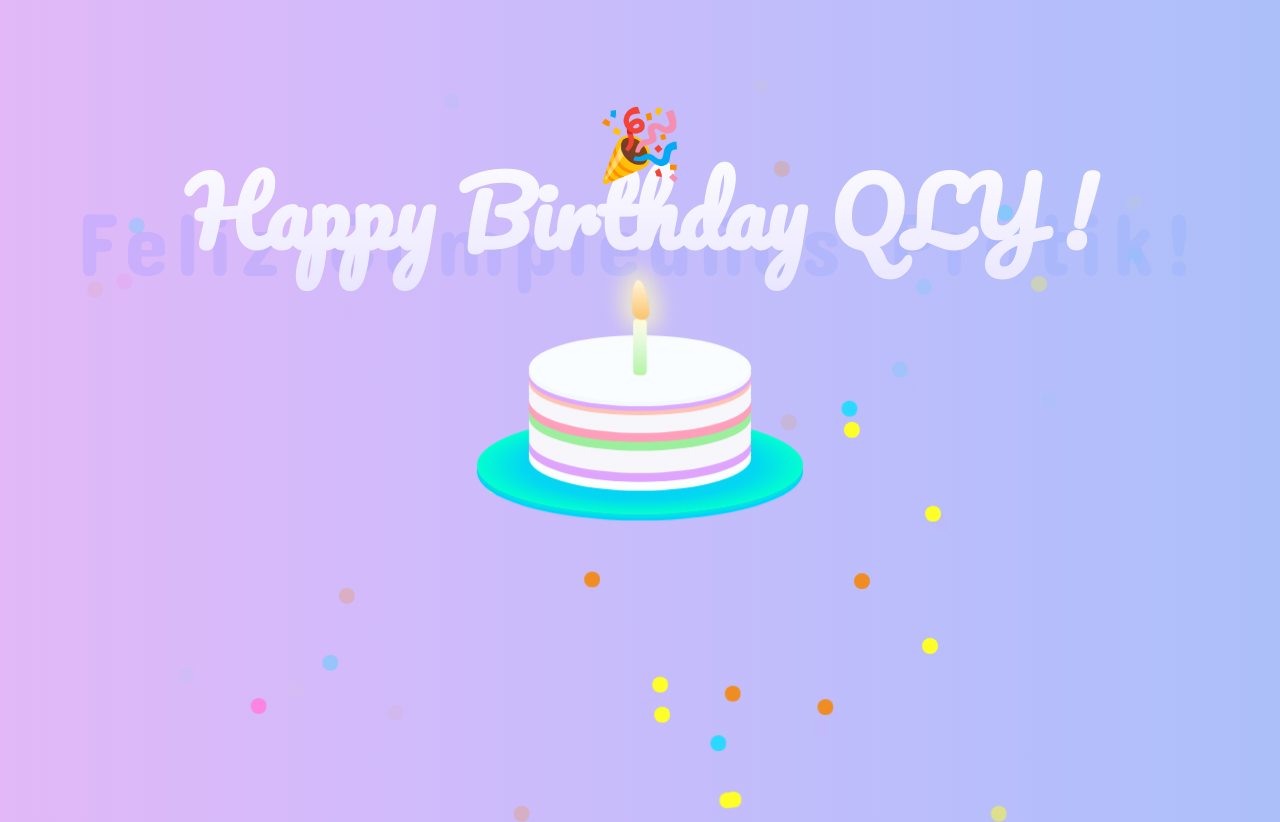
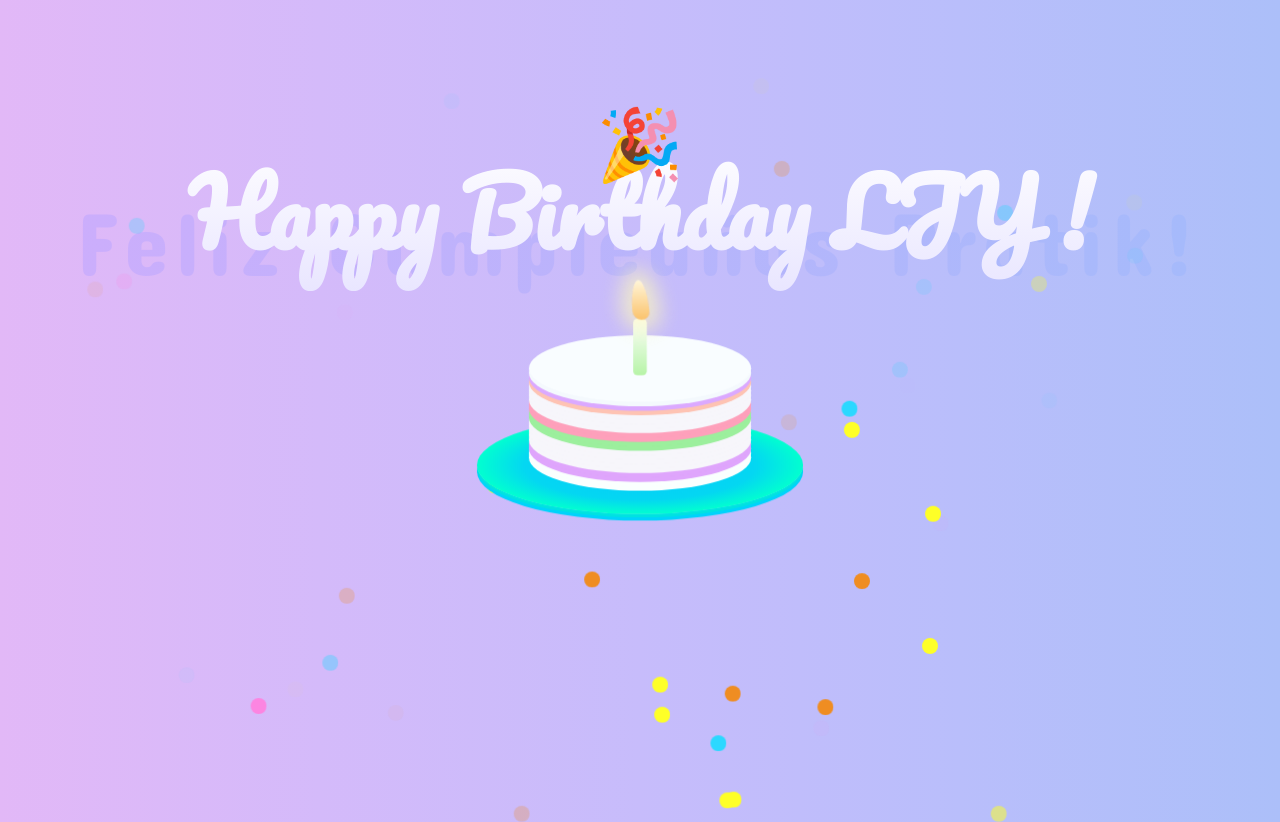
Before and after one commit to 1293329648/1293329648.github.io, a plain HTML site: page index.html in a window 1280 px wide. Drawn offline with Linux system fonts and the light colour scheme.

Commit message:
Update index.html

```diff
--- a/index.html
+++ b/index.html
@@ -65,7 +65,7 @@
 <div class="after"></div>
 </div>
 <h1>Feliz Cumpleaños Pratik!</h1>
-<h2> Happy Birthday QLY !</h2>
+<h2> Happy Birthday LJY !</h2>
 <span>🎉</span>
 <div class="candle">
 <div id="flame" class="lit"></div>
```
